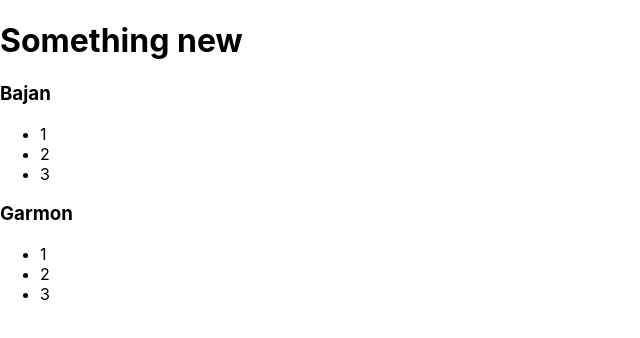
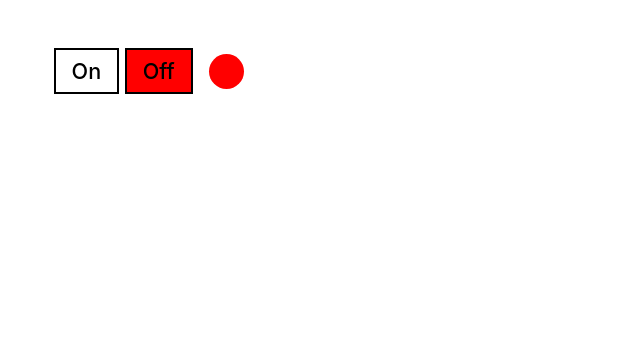
Before and after one commit to Archiektor/my-app, a React (Create React App) app: page / in a window 1280 px wide. Shown: the top 338 px of the page, without its empty margins (0-640 px from the left). Built offline with nearby package versions, Linux system fonts and the light colour scheme.

Commit message:
-added onoff

```diff
--- a/src/App.tsx
+++ b/src/App.tsx
@@ -1,24 +1,20 @@
 import React from 'react';
 import './App.css';
-import {Accordion} from "./components/Accordeon/Accordion";
+import {OnOff} from './components/OnOff/OnOff';
 
-type PageTitlePropsType = {
-    title: string;
-}
-
-function App() {
+const App = () => {
     return (
         <div>
-            <PageTitle title={'Something new'}/>
-            <Accordion title={'Bajan'} collapsed={false}/>
-            <Accordion title={'Garmon'} collapsed={false}/>
+            <OnOff on={false}/>
+            {/*<Accordion title={'Menu'} collapsed={true}/>*/}
+            {/*<Accordion title={'Users'} collapsed={false}/>*/}
+            {/*<Rating value={1}/>*/}
+            {/*<Rating value={2}/>*/}
+            {/*<Rating value={3}/>*/}
+            {/*<Rating value={4}/>*/}
+            {/*<Rating value={5}/>*/}
         </div>
     );
 }
 
-function PageTitle(props: PageTitlePropsType) {
-    const {title} = props;
-    return <h1>{title}</h1>
-}
-
 export default App;
--- a/src/components/Accordeon/Accordion.tsx
+++ b/src/components/Accordeon/Accordion.tsx
@@ -8,26 +8,16 @@ type AccordionTitlePropsType = {
     title: string;
 }
 
-export function Accordion(props: AccordionPropsType) {
-    const {title, collapsed} = props;
-
-    if (collapsed) {
-        return <div>
-            <AccordionTitle title={title}/>
-        </div>
-    } else {
-        return <div>
-            <AccordionTitle title={title}/>
-            <AccordeonBody/>
-        </div>
-    }
+export const Accordion: React.FC<AccordionPropsType> = ({title, collapsed}) => {
+    return <div>
+        <AccordionTitle title={title}/>
+        {!collapsed && <AccordeonBody/>}
+    </div>
 }
 
-const AccordionTitle = (props: AccordionTitlePropsType) => {
-    const {title} = props;
+const AccordionTitle: React.FC<AccordionTitlePropsType> = ({title}) => {
     return (<h3>{title}</h3>)
 }
-
 
 const AccordeonBody = () => {
     return (
--- /dev/null
+++ b/src/components/OnOff/OnOff.css
@@ -0,0 +1,32 @@
+.container {
+    display: flex;
+    flex-direction: row;
+    justify-content: start;
+    align-items: center;
+    padding: 3rem;
+}
+
+.container > div {
+    border: 2px black solid;
+    padding: .5rem 1rem;
+    margin-left: .35rem;
+    font-size: 1.35rem;
+    font-weight: 500;
+}
+
+.container > div:last-child {
+    width: 35px;
+    height: 35px;
+    border: none;
+    padding: 0;
+    border-radius: 50%;
+    margin-left: 1rem;
+}
+
+.green {
+    background-color: forestgreen;
+}
+
+.red {
+    background-color: darkred;
+}
--- /dev/null
+++ b/src/components/OnOff/OnOff.tsx
@@ -0,0 +1,27 @@
+import React from "react";
+import './OnOff.css';
+
+type OnOffType = {
+    on: boolean
+}
+export const OnOff: React.FC<OnOffType> = ({on}) => {
+    let myStyle1, myStyle2, myStyle3;
+
+    if (on) {
+        myStyle1 = {backgroundColor: 'green'}
+        myStyle2 = {backgroundColor: `transparent`}
+        myStyle3 = {backgroundColor: 'green'}
+    } else {
+        myStyle1 = {backgroundColor: `transparent`}
+        myStyle2 = {backgroundColor: 'red'}
+        myStyle3 = {backgroundColor: 'red'}
+    }
+
+    return (
+        <div className={`container`}>
+            <div style={myStyle1}>On</div>
+            <div style={myStyle2}>Off</div>
+            <div style={myStyle3}></div>
+        </div>
+    )
+}
```
Also changed, not shown: src/components/Rating/Rating.tsx (+8 -10 lines).
